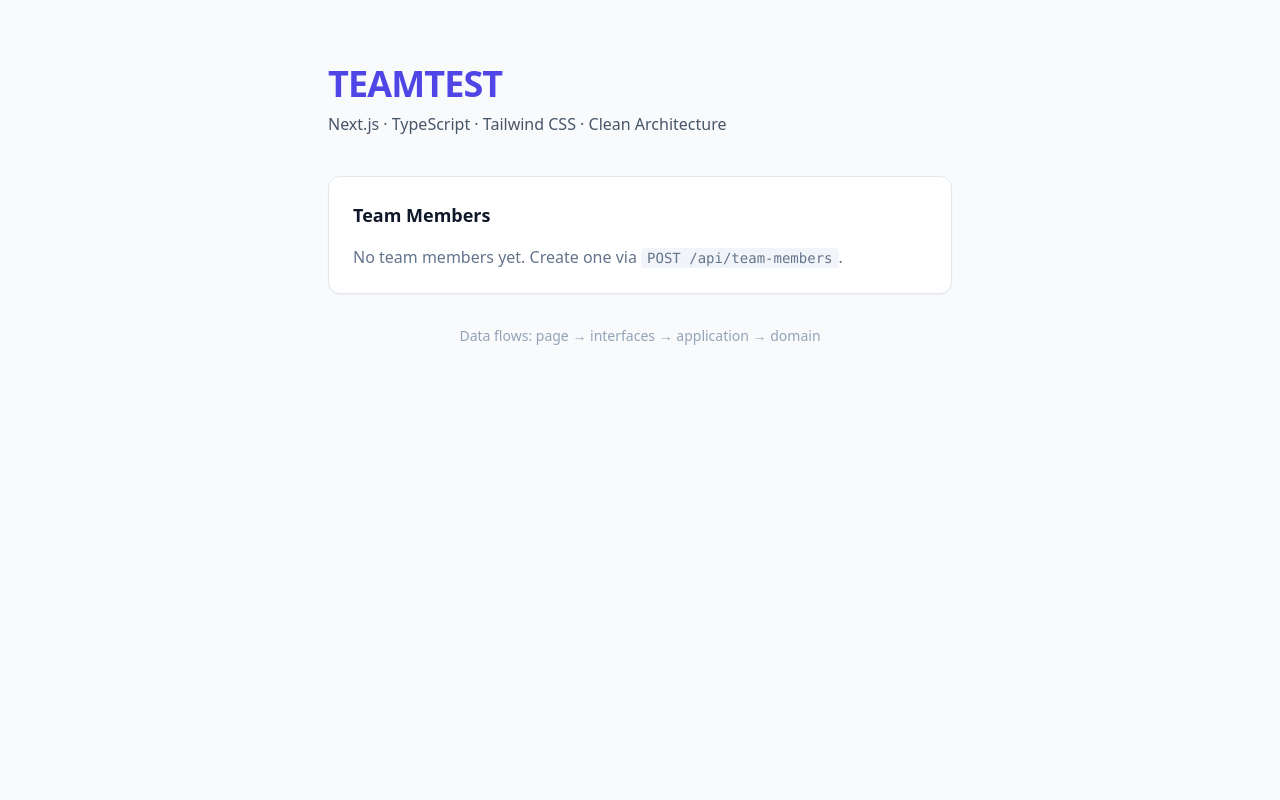
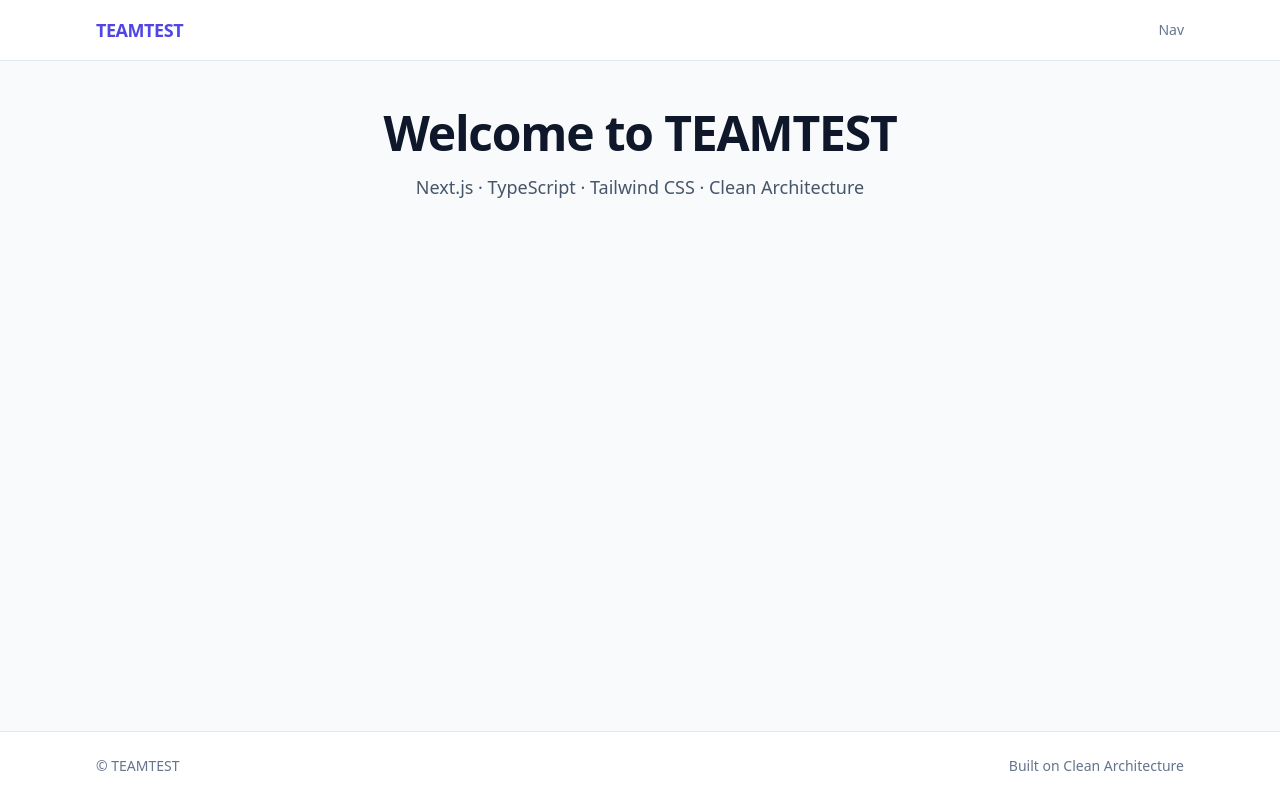
Before and after one commit to DiegolC97/TESTING32, a Next.js app: page / in a window 1280 px wide. Built offline with nearby package versions, Linux system fonts and the light colour scheme.

Commit message:
Scaffold landing page route and base layout

```diff
--- a/src/app/page.tsx
+++ b/src/app/page.tsx
@@ -1,66 +1,43 @@
-import { container } from "@infrastructure/config/container";
-import { TeamMemberController } from "@interfaces/http/TeamMemberController";
+import { BaseLayout } from "@interfaces/components/BaseLayout";
 
 /**
- * Server Component acting as an entry point. It composes the interfaces
- * controller with the wired use cases from the composition root, then
- * renders the result. No business logic lives here.
+ * Landing page rendered at the root route ("/").
+ *
+ * Uses the BaseLayout presentation shell to lay out a responsive page
+ * with header, main, and footer slots. Slot contents below are
+ * placeholders to be filled in by later landing-page tasks.
  */
-export default async function HomePage() {
-  const controller = new TeamMemberController(
-    container.createTeamMember,
-    container.listTeamMembers,
-  );
-  const { body } = await controller.list();
-  const members = body as Array<{
-    id: string;
-    name: string;
-    email: string;
-    role: string;
-    active: boolean;
-  }>;
-
+export default function HomePage() {
   return (
-    <main className="mx-auto max-w-2xl px-6 py-16">
-      <header className="mb-10">
-        <h1 className="text-4xl font-bold tracking-tight text-brand">
-          TEAMTEST
+    <BaseLayout
+      header={
+        <div className="flex items-center justify-between">
+          <span className="text-lg font-bold tracking-tight text-brand">
+            TEAMTEST
+          </span>
+          {/* Placeholder: primary navigation goes here */}
+          <nav aria-label="Primary" className="text-sm text-slate-500">
+            Nav
+          </nav>
+        </div>
+      }
+      footer={
+        <div className="flex flex-col items-center justify-between gap-2 text-sm text-slate-500 sm:flex-row">
+          {/* Placeholder: footer content goes here */}
+          <span>© TEAMTEST</span>
+          <span>Built on Clean Architecture</span>
+        </div>
+      }
+    >
+      {/* Placeholder: main landing content (hero, features, etc.) goes here */}
+      <section className="mx-auto max-w-2xl text-center">
+        <h1 className="text-4xl font-bold tracking-tight text-slate-900 sm:text-5xl">
+          Welcome to TEAMTEST
         </h1>
-        <p className="mt-2 text-slate-600">
+        <p className="mt-4 text-lg text-slate-600">
           Next.js · TypeScript · Tailwind CSS · Clean Architecture
         </p>
-      </header>
-
-      <section className="rounded-xl border border-slate-200 bg-white p-6 shadow-sm">
-        <h2 className="mb-4 text-lg font-semibold">Team Members</h2>
-        {members.length === 0 ? (
-          <p className="text-slate-500">
-            No team members yet. Create one via{" "}
-            <code className="rounded bg-slate-100 px-1.5 py-0.5 text-sm">
-              POST /api/team-members
-            </code>
-            .
-          </p>
-        ) : (
-          <ul className="divide-y divide-slate-100">
-            {members.map((m) => (
-              <li key={m.id} className="flex items-center justify-between py-3">
-                <div>
-                  <p className="font-medium">{m.name}</p>
-                  <p className="text-sm text-slate-500">{m.email}</p>
-                </div>
-                <span className="rounded-full bg-brand/10 px-3 py-1 text-xs font-medium text-brand">
-                  {m.role}
-                </span>
-              </li>
-            ))}
-          </ul>
-        )}
       </section>
-
-      <p className="mt-8 text-center text-sm text-slate-400">
-        Data flows: page → interfaces → application → domain
-      </p>
-    </main>
+    </BaseLayout>
   );
 }
--- /dev/null
+++ b/src/interfaces/components/BaseLayout.tsx
@@ -0,0 +1,45 @@
+import type { ReactNode } from "react";
+
+interface BaseLayoutProps {
+  /** Optional content rendered in the sticky page header slot. */
+  header?: ReactNode;
+  /** Optional content rendered in the page footer slot. */
+  footer?: ReactNode;
+  /** Main page content. */
+  children: ReactNode;
+}
+
+/**
+ * Presentation shell for full pages. Provides a responsive, centered
+ * container and three structural slots: header, main, and footer.
+ *
+ * This is a pure presentation component (interfaces/adapters layer):
+ * it holds no business logic and calls no use cases directly.
+ */
+export function BaseLayout({ header, footer, children }: BaseLayoutProps) {
+  return (
+    <div className="flex min-h-screen flex-col">
+      {header ? (
+        <header className="border-b border-slate-200 bg-white">
+          <div className="mx-auto w-full max-w-6xl px-4 py-4 sm:px-6 lg:px-8">
+            {header}
+          </div>
+        </header>
+      ) : null}
+
+      <main className="flex-1">
+        <div className="mx-auto w-full max-w-6xl px-4 py-8 sm:px-6 sm:py-12 lg:px-8">
+          {children}
+        </div>
+      </main>
+
+      {footer ? (
+        <footer className="border-t border-slate-200 bg-white">
+          <div className="mx-auto w-full max-w-6xl px-4 py-6 sm:px-6 lg:px-8">
+            {footer}
+          </div>
+        </footer>
+      ) : null}
+    </div>
+  );
+}
```
Also changed, not shown: 1 other file (tests, documents, lock files or other folders).
